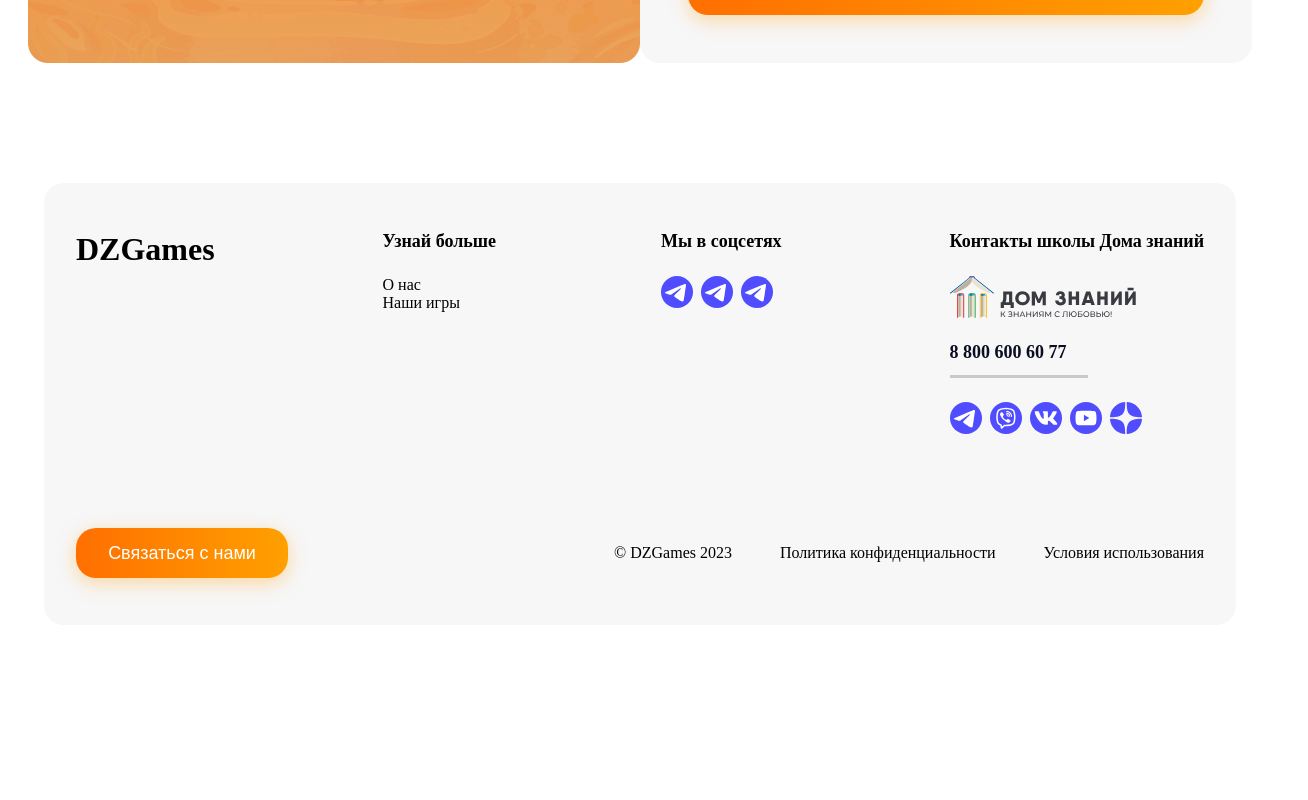
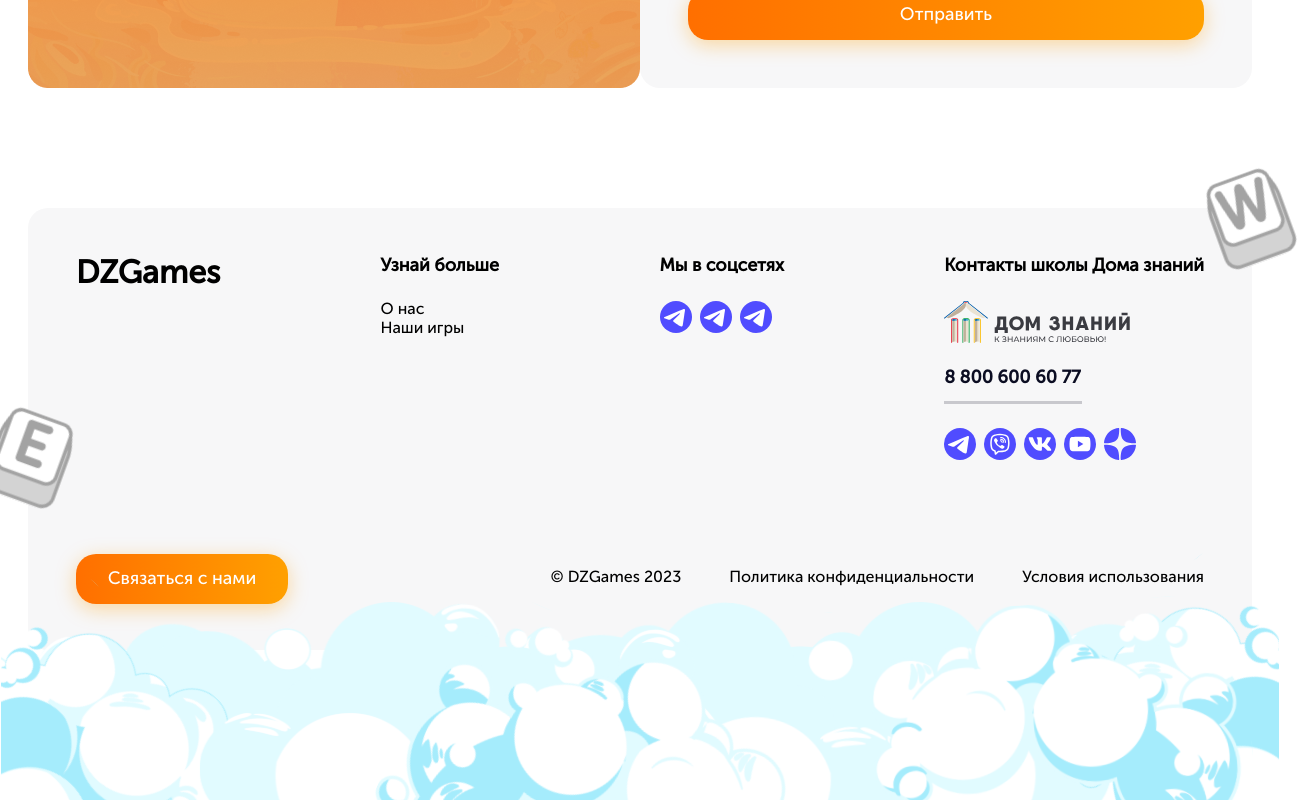
Before and after one commit to Sey-Uki/DZGames, a React (Vite) app: page / in a window 1280 px wide. Shown: the part 1343-2143 px from the top of the page, 1308 px wide, since content can reach past the window. Before the commit the page ends 1968 px from the top, so only its background shows below. Built offline with nearby package versions, Linux system fonts and the light colour scheme.

Commit message:
fix: footer

```diff
--- a/src/components/Footer/Footer.tsx
+++ b/src/components/Footer/Footer.tsx
@@ -7,7 +7,7 @@ import { ReactComponent as Vb } from "../../assets/vb.svg";
 import { ReactComponent as Vk } from "../../assets/vk.svg";
 import { ReactComponent as Yt } from "../../assets/yt.svg";
 import { ReactComponent as Yn } from "../../assets/yn.svg";
-import { ReactComponent as Clouds } from "../../assets/clouds.svg";
+import clouds from "../../assets/clouds.svg";
 import { Button } from "../Button";
 
 import E from "../../assets/E.svg";
@@ -59,28 +59,26 @@ export const Footer = () => {
             <div>Условия использования</div>
           </TextWrapper>
         </Wrapper>
-        {/* <ImgW src={W} />
-      <ImgE src={E} /> */}
+        <ImgW src={W} />
+      <ImgE src={E} />
       </Container>
-      {/* <Img>
-        <Clouds />
-      </Img> */}
+      <Img />
     </FooterStyle>
   );
 };
 
-const FooterStyle = styled.footer({
-  display: "flex",
-  alignItems: "center",
-  flexDirection: "column",
-  width: "100%",
-  position: "relative",
-  marginTop: "120px",
+const FooterStyle = styled.footer`
+  display: flex;
+  align-items: center;
+  flex-direction: column;
+  width: 100%;
+  position: relative;
+  margin-top: 120px;
 
-  "@media(max-width: 1300px)": {
-    padding: "0 24px",
+  @media(max-width: 1300px): {
+    padding: 0 24px;
   },
-});
+`;
 
 const Container = styled.div({
   backgroundColor: "#F7F7F8",
@@ -170,11 +168,18 @@ const Icons = styled.div({
   gap: "8px",
 });
 
-const Img = styled.div({
-  position: "absolute",
-  top: "190px",
-  overflow: "hidden",
-});
+const Img = styled.div`
+  position: absolute;
+  bottom: -150px;
+  overflow: hidden;
+
+  width: 103%;
+  height: 100%;
+
+  background-image: url('${clouds}');
+  background-repeat: no-repeat;
+  background-position: bottom center;
+`;
 
 const Tel = styled.a({
   fontSize: "18px",
--- a/src/components/Header/Header.tsx
+++ b/src/components/Header/Header.tsx
@@ -23,7 +23,7 @@ export const Header = () => {
           </Nav>
         </Wrapper>
         <ButtonWrapper>
-          <Button width="212px" text="Связаться с нами" />
+          <Button width="100%" text="Связаться с нами" />
         </ButtonWrapper>
         <div
           className={`menu-btn ${isOpenMenu ? "active" : ""}`}
@@ -80,7 +80,7 @@ const Container = styled.div({
   alignItems: "center",
   width: "100%",
   maxWidth: "1224px",
-  zIndex: "20",
+  zIndex: 500,
   backgroundColor: "#ffffff",
   height: "100%",
 
@@ -130,6 +130,7 @@ const Li = styled.li`
 `;
 
 const ButtonWrapper = styled.div({
+  width: 212,
   "@media(max-width: 820px)": {
     display: "none",
   },
--- a/src/components/Main/CarouselSection/CarouselSection.tsx
+++ b/src/components/Main/CarouselSection/CarouselSection.tsx
@@ -175,10 +175,10 @@ const Left = styled.div`
   background-image: url('${bgImage}');
   background-repeat: no-repeat;
   background-position: right;
+  background-size: cover;
 
   @media only screen and (max-width: 1100px) {
     width: 50%;
-    background-size: cover;
   }
 
   @media only screen and (max-width: 820px) {
@@ -243,6 +243,7 @@ const Inner = styled.div`
 
   background-image: url('${sliderOpacity}');
   background-repeat: no-repeat;
+  background-size: cover;
 
   & button {
     margin-bottom: 40px;
@@ -250,7 +251,6 @@ const Inner = styled.div`
 
   @media only screen and (max-width: 1100px) {
     width: 50%;
-    background-size: cover;
   }
 
   @media only screen and (max-width: 690px) {
--- a/src/index.css
+++ b/src/index.css
@@ -23,6 +23,12 @@ a:hover {
   color: #535bf2;
 } */
 
+@font-face {
+  font-family: "Museo Sans Cyrl";
+  src: local("Museo Sans Cyrl"),
+    url("./assets/fonts/MuseoSansCyrl-500.otf") format("opentype") tech(color-COLRv1), url("./assets/fonts/MuseoSansCyrl-500.otf") format("opentype"), url("./assets/fonts/MuseoSansCyrl-500.woff") format("woff");
+}
+
 * {
   box-sizing: border-box;
 }
@@ -47,6 +53,10 @@ body {
 
 button {
   cursor: pointer;
+}
+
+button, input, textarea {
+  font-family: 'Museo Sans Cyrl';
 }
 
 a {
@@ -177,7 +187,7 @@ button:focus-visible {
   transform: translateY(-100%);
   transition: transform 0.6s;
   border-bottom: 1px solid #E0E0E0;
-  padding-bottom: 24px  ;
+  padding-bottom: 24px;
   flex-direction: column;
   align-items: center;
 }
```
Also changed, not shown: src/assets/fonts/MuseoSansCyrl-500.otf (added), src/assets/fonts/MuseoSansCyrl-500.woff (added).
